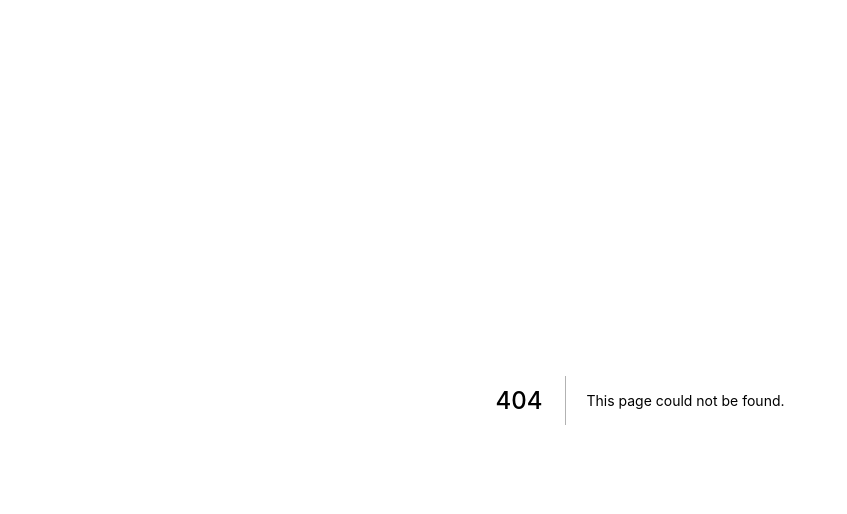
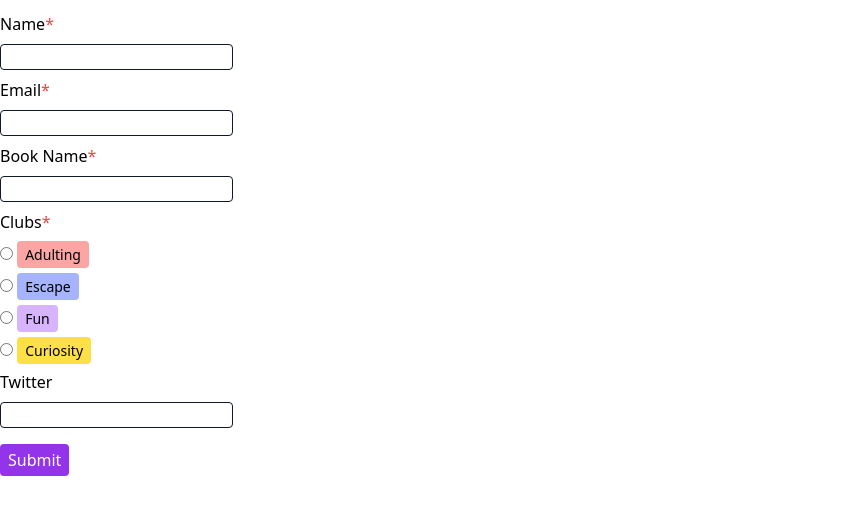
Before and after one commit to Logan1x/reademy-nextjs, a Next.js app: page /components/input in a window 1280 px wide. Before the commit this address had no page. Shown: the top 514 px of the page, without its empty margins (0-847 px from the left). Built offline with nearby package versions, Linux system fonts and the light colour scheme.

Commit message:
Inital Prototype(frontend only)

```diff
--- /dev/null
+++ b/pages/components/input.jsx
@@ -0,0 +1,110 @@
+import { useState } from 'react'
+
+export default function InputForm() {
+  const [radioInput, setradioInput] = useState('')
+
+  function handleChange(e) {
+    console.log('in ')
+    const checked = e.target.checked
+    console.log(checked)
+    const checkedValue = e.target.value
+    console.log(checkedValue)
+
+    // to get the checked name
+    const checkedName = e.target.name
+    console.log(checkedName)
+  }
+
+  function handleSubmit(e) {
+    e.preventDefault()
+  }
+
+  return (
+    <form
+      className="my-3 grid justify-items-start gap-2"
+      onSubmit={(e) => handleSubmit(e)}
+    >
+      <label htmlFor="">
+        Name<span className="text-red-500">*</span>{' '}
+      </label>
+      <input
+        type="text"
+        name="name"
+        className="border-1 rounded border border-gray-900"
+        required
+      />
+      <label htmlFor="">
+        Email<span className="text-red-500">*</span>
+      </label>
+      <input
+        type="email"
+        name="email"
+        className="border-1 rounded border border-gray-900"
+        required
+      />
+      <label htmlFor="">
+        Book Name<span className="text-red-500">*</span>{' '}
+      </label>
+      <input
+        type="text"
+        name="bookName"
+        className="border-1 rounded border border-gray-900"
+        required
+      />
+
+      <label htmlFor="">
+        Clubs<span className="text-red-500">*</span>{' '}
+      </label>
+      <label htmlFor="">
+        <input
+          type="radio"
+          name="Clubs"
+          value={'Adulting'}
+          onChange={(e) => setradioInput(e.target.value)}
+        />{' '}
+        <span className="rounded bg-red-300 px-2 py-1 text-sm">Adulting</span>
+      </label>
+      <label htmlFor="">
+        <input
+          type="radio"
+          name="Clubs"
+          value={'Escape'}
+          onChange={(e) => setradioInput(e.target.value)}
+        />{' '}
+        <span className="rounded bg-indigo-300 px-2 py-1 text-sm">Escape</span>{' '}
+      </label>
+      <label htmlFor="">
+        <input
+          type="radio"
+          name="Clubs"
+          value={'Fun'}
+          onChange={(e) => setradioInput(e.target.value)}
+        />{' '}
+        <span className="rounded bg-purple-300 px-2 py-1 text-sm">Fun</span>{' '}
+      </label>
+      <label htmlFor="">
+        <input
+          type="radio"
+          name="Clubs"
+          value={'Curiosity'}
+          onChange={(e) => setradioInput(e.target.value)}
+        />{' '}
+        <span className="rounded bg-yellow-300 px-2 py-1 text-sm">
+          Curiosity
+        </span>{' '}
+      </label>
+      <label htmlFor="">Twitter </label>
+      <input
+        type="url"
+        name="twitter"
+        className="border-1 rounded border border-gray-900"
+      />
+      <button
+        className="my-2 rounded bg-purple-600 px-2 py-1 text-white"
+        type="submit"
+      >
+        Submit
+      </button>
+    </form>
+  )
+}
--- a/pages/index.tsx
+++ b/pages/index.tsx
@@ -1,4 +1,6 @@
 import Head from 'next/head'
+import InputForm from "./components/input";
+
 
 export default function Home() {
   return (
@@ -8,74 +10,44 @@ export default function Home() {
         <link rel="icon" href="/favicon.ico" />
       </Head>
 
-      <main className="flex w-full flex-1 flex-col items-center justify-center px-20 text-center">
-        <h1 className="text-6xl font-bold">
-          Welcome to{' '}
-          <a className="text-blue-600" href="https://nextjs.org">
-            Next.js!
-          </a>
-        </h1>
-
-        <p className="mt-3 text-2xl">
-          Get started by editing{' '}
-          <code className="rounded-md bg-gray-100 p-3 font-mono text-lg">
-            pages/index.tsx
-          </code>
-        </p>
-
-        <div className="mt-6 flex max-w-4xl flex-wrap items-center justify-around sm:w-full">
-          <a
-            href="https://nextjs.org/docs"
-            className="mt-6 w-96 rounded-xl border p-6 text-left hover:text-blue-600 focus:text-blue-600"
-          >
-            <h3 className="text-2xl font-bold">Documentation &rarr;</h3>
-            <p className="mt-4 text-xl">
-              Find in-depth information about Next.js features and API.
-            </p>
-          </a>
-
-          <a
-            href="https://nextjs.org/learn"
-            className="mt-6 w-96 rounded-xl border p-6 text-left hover:text-blue-600 focus:text-blue-600"
-          >
-            <h3 className="text-2xl font-bold">Learn &rarr;</h3>
-            <p className="mt-4 text-xl">
-              Learn about Next.js in an interactive course with quizzes!
-            </p>
-          </a>
-
-          <a
-            href="https://github.com/vercel/next.js/tree/canary/examples"
-            className="mt-6 w-96 rounded-xl border p-6 text-left hover:text-blue-600 focus:text-blue-600"
-          >
-            <h3 className="text-2xl font-bold">Examples &rarr;</h3>
-            <p className="mt-4 text-xl">
-              Discover and deploy boilerplate example Next.js projects.
-            </p>
-          </a>
-
-          <a
-            href="https://vercel.com/import?filter=next.js&utm_source=create-next-app&utm_medium=default-template&utm_campaign=create-next-app"
-            className="mt-6 w-96 rounded-xl border p-6 text-left hover:text-blue-600 focus:text-blue-600"
-          >
-            <h3 className="text-2xl font-bold">Deploy &rarr;</h3>
-            <p className="mt-4 text-xl">
-              Instantly deploy your Next.js site to a public URL with Vercel.
-            </p>
-          </a>
-        </div>
+      <main>
+      <div className=" md:w-2/5 mx-4 md:mx-auto ">
+      <h1 className="text-2xl font-semibold my-4">Monthly Reading Challenge</h1>
+      <p>
+        We have 4 different themes (will have different channels for each and
+        the idea is to read one book a month):
+      </p>
+      <ol className="my-2">
+        <li>
+          1. <span className="font-semibold">adulting</span> - anything that you
+          know will help you somehow, like atomic habits, the defining decade,
+          becoming, lean in, educated, etc.
+        </li>
+        <li>
+          2. <span className="font-semibold">escape</span> - classic
+          fiction/scifi go here
+        </li>
+        <li>
+          3. <span className="font-semibold">fun</span> - children's literature,
+          graphic novels, humor books{" "}
+        </li>
+        <li>
+          4. <span className="font-semibold">curiosity</span> - this is for avid
+          readers, picking up an out of comfort zone book, different opinion,
+          long/academic books like architecture books, game design, etc.
+        </li>
+      </ol>
+      <p>
+        I'd recommend to pick only 1 for now (thinking to put some monetary
+        friction to join multiple clubs at the same time).
+        {/* // TODO:  You'll get the link to join the community Discord server after you fill out this form. See you there! 👋 */}
+      </p>
+      <InputForm />
+    </div>
       </main>
 
       <footer className="flex h-24 w-full items-center justify-center border-t">
-        <a
-          className="flex items-center justify-center"
-          href="https://vercel.com?utm_source=create-next-app&utm_medium=default-template&utm_campaign=create-next-app"
-          target="_blank"
-          rel="noopener noreferrer"
-        >
-          Powered by{' '}
-          <img src="/vercel.svg" alt="Vercel Logo" className="ml-2 h-4" />
-        </a>
+        <p>Made By <span>Logan1x</span></p>
       </footer>
     </div>
   )
```
